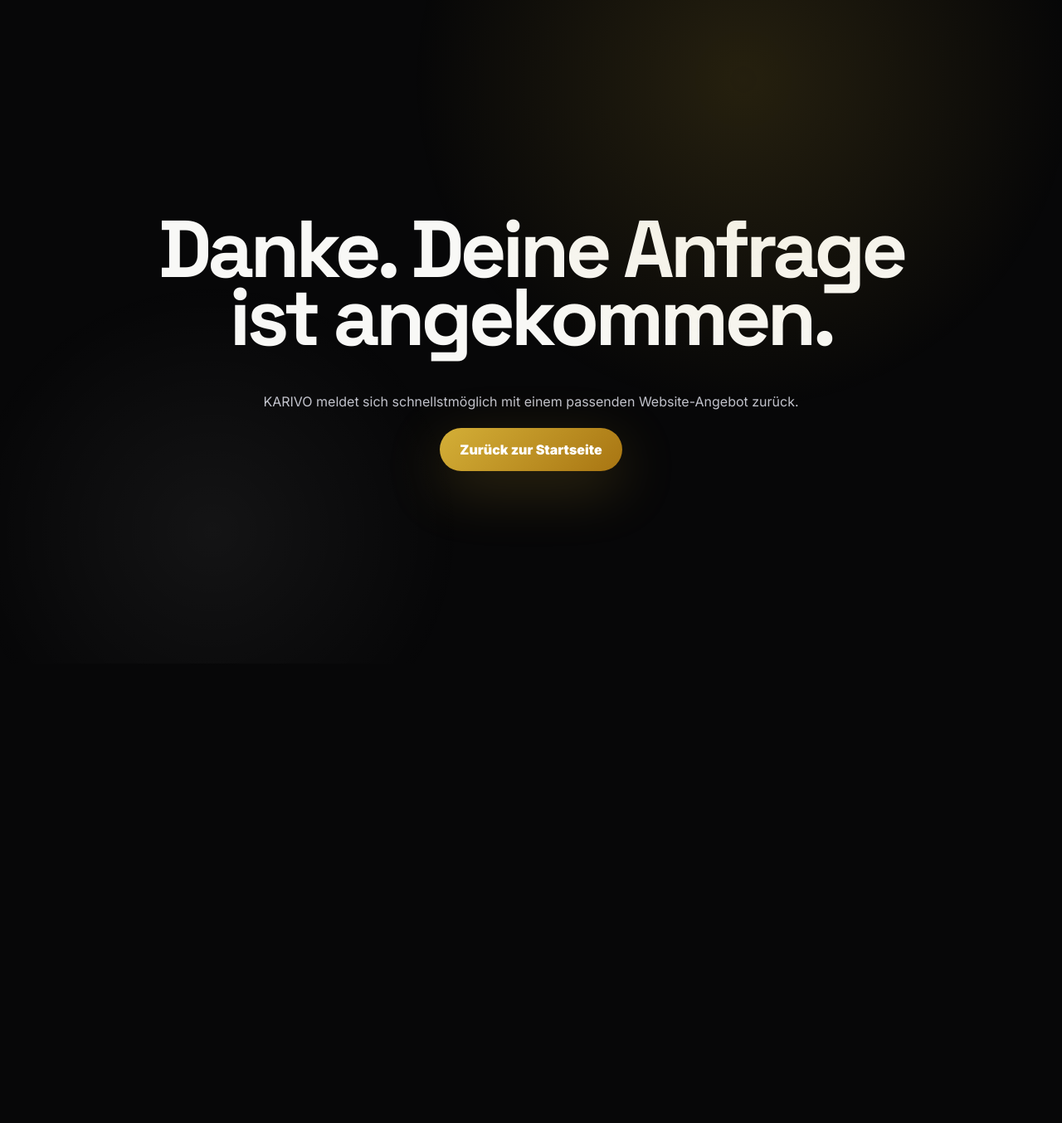
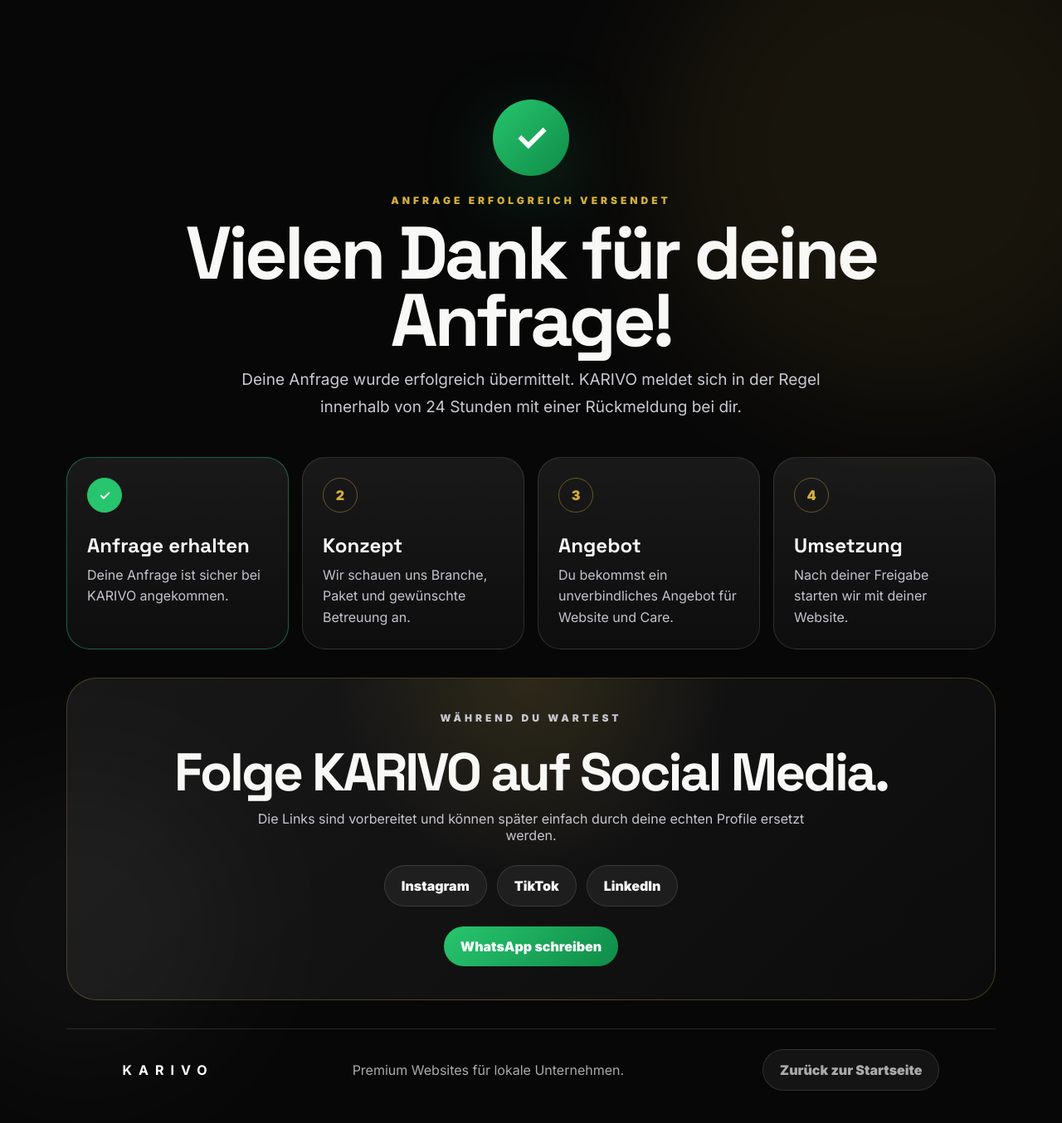
Before and after one commit to karivoberlin/karivo-website, a Next.js app: page /danke in a window 1280 px wide. Shown: the top 1354 px of the page at 83% size. Before the commit the page ends 800 px from the top, so only its background shows below. Built offline with nearby package versions, Linux system fonts and the light colour scheme.

Commit message:
Add files via upload

```diff
--- a/app/danke/page.jsx
+++ b/app/danke/page.jsx
@@ -1,9 +1,70 @@
 export default function Danke() {
   return (
-    <main className="thanks">
-      <h1>Danke. Deine Anfrage ist angekommen.</h1>
-      <p>KARIVO meldet sich schnellstmöglich mit einem passenden Website-Angebot zurück.</p>
-      <a className="btn primary" href="/">Zurück zur Startseite</a>
+    <main className="thanksPage">
+      <div className="thanksAurora thanksAuroraA" />
+      <div className="thanksAurora thanksAuroraB" />
+
+      <section className="thanksHero">
+        <div className="successIcon">✓</div>
+        <p className="eyebrow">Anfrage erfolgreich versendet</p>
+        <h1>Vielen Dank für deine Anfrage!</h1>
+        <p className="thanksSubtitle">
+          Deine Anfrage wurde erfolgreich übermittelt. KARIVO meldet sich in der Regel innerhalb von 24 Stunden mit einer Rückmeldung bei dir.
+        </p>
+      </section>
+
+      <section className="nextSteps">
+        <div className="step active">
+          <span>✓</span>
+          <div>
+            <h3>Anfrage erhalten</h3>
+            <p>Deine Anfrage ist sicher bei KARIVO angekommen.</p>
+          </div>
+        </div>
+        <div className="step">
+          <span>2</span>
+          <div>
+            <h3>Konzept</h3>
+            <p>Wir schauen uns Branche, Paket und gewünschte Betreuung an.</p>
+          </div>
+        </div>
+        <div className="step">
+          <span>3</span>
+          <div>
+            <h3>Angebot</h3>
+            <p>Du bekommst ein unverbindliches Angebot für Website und Care.</p>
+          </div>
+        </div>
+        <div className="step">
+          <span>4</span>
+          <div>
+            <h3>Umsetzung</h3>
+            <p>Nach deiner Freigabe starten wir mit deiner Website.</p>
+          </div>
+        </div>
+      </section>
+
+      <section className="thanksPanel">
+        <div>
+          <p className="eyebrow">Während du wartest</p>
+          <h2>Folge KARIVO auf Social Media.</h2>
+          <p>Die Links sind vorbereitet und können später einfach durch deine echten Profile ersetzt werden.</p>
+        </div>
+
+        <div className="socialButtons">
+          <a href="#" aria-label="Instagram">Instagram</a>
+          <a href="#" aria-label="TikTok">TikTok</a>
+          <a href="#" aria-label="LinkedIn">LinkedIn</a>
+        </div>
+
+        <a className="whatsappButton" href="#">WhatsApp schreiben</a>
+      </section>
+
+      <footer className="thanksFooter">
+        <strong>KARIVO</strong>
+        <span>Premium Websites für lokale Unternehmen.</span>
+        <a href="/">Zurück zur Startseite</a>
+      </footer>
     </main>
   );
 }
--- a/app/globals.css
+++ b/app/globals.css
@@ -807,3 +807,197 @@ footer{
   .comboGrid{grid-template-columns:1fr}
   .comboPlus{margin:auto}
 }
+
+
+/* KARIVO X 2.5 Danke-Seite & Submit Polish */
+.formHint{
+  color:#9fa0aa;
+  font-size:12px;
+  text-align:center;
+}
+.successButton{
+  background:linear-gradient(135deg,#27c56e,#0f8c48)!important;
+  box-shadow:0 20px 70px rgba(39,197,110,.24)!important;
+}
+.thanksPage{
+  min-height:100vh;
+  position:relative;
+  overflow:hidden;
+  background:#070708;
+  color:var(--white);
+  padding:120px 6% 40px;
+}
+.thanksAurora{
+  position:absolute;
+  border-radius:50%;
+  filter:blur(80px);
+  opacity:.36;
+  pointer-events:none;
+}
+.thanksAuroraA{
+  width:620px;
+  height:620px;
+  background:rgba(212,175,55,.24);
+  right:-120px;
+  top:-130px;
+}
+.thanksAuroraB{
+  width:380px;
+  height:380px;
+  background:rgba(255,255,255,.10);
+  left:-90px;
+  bottom:80px;
+}
+.thanksHero{
+  position:relative;
+  z-index:2;
+  max-width:980px;
+  margin:0 auto 44px;
+  text-align:center;
+}
+.successIcon{
+  width:92px;
+  height:92px;
+  margin:0 auto 22px;
+  border-radius:50%;
+  display:flex;
+  align-items:center;
+  justify-content:center;
+  background:linear-gradient(135deg,#27c56e,#0f8c48);
+  color:white;
+  font-size:46px;
+  font-weight:900;
+  box-shadow:0 25px 90px rgba(39,197,110,.25);
+}
+.thanksHero h1{
+  font-size:clamp(46px,7vw,92px);
+  line-height:.9;
+  letter-spacing:-4px;
+  margin:16px 0;
+}
+.thanksSubtitle{
+  max-width:760px;
+  margin:0 auto;
+  color:#c9cad2;
+  font-size:19px;
+  line-height:1.7;
+}
+.nextSteps{
+  position:relative;
+  z-index:2;
+  max-width:1120px;
+  margin:0 auto 34px;
+  display:grid;
+  grid-template-columns:repeat(4,1fr);
+  gap:16px;
+}
+.step{
+  border:1px solid var(--line);
+  border-radius:28px;
+  padding:24px;
+  background:linear-gradient(180deg,rgba(255,255,255,.075),rgba(255,255,255,.032));
+}
+.step.active{
+  border-color:rgba(39,197,110,.45);
+}
+.step span{
+  width:42px;
+  height:42px;
+  border-radius:50%;
+  display:flex;
+  align-items:center;
+  justify-content:center;
+  border:1px solid rgba(212,175,55,.42);
+  color:var(--gold);
+  font-weight:900;
+  margin-bottom:24px;
+}
+.step.active span{
+  background:#27c56e;
+  color:white;
+  border-color:#27c56e;
+}
+.step h3{
+  font-size:24px;
+  margin-bottom:8px;
+}
+.step p{
+  color:#c3c4cc;
+  line-height:1.6;
+}
+.thanksPanel{
+  position:relative;
+  z-index:2;
+  max-width:1120px;
+  margin:0 auto 34px;
+  border:1px solid rgba(212,175,55,.28);
+  border-radius:36px;
+  padding:40px;
+  text-align:center;
+  background:
+    radial-gradient(circle at 50% 0,rgba(212,175,55,.14),transparent 35%),
+    linear-gradient(135deg,rgba(255,255,255,.07),rgba(255,255,255,.025));
+}
+.thanksPanel h2{
+  font-size:clamp(34px,5vw,64px);
+  line-height:1;
+  margin:10px 0 14px;
+}
+.thanksPanel p{
+  color:#c6c7cf;
+  max-width:720px;
+  margin:0 auto 26px;
+}
+.socialButtons{
+  display:flex;
+  flex-wrap:wrap;
+  gap:12px;
+  justify-content:center;
+  margin:24px 0;
+}
+.socialButtons a,
+.whatsappButton,
+.thanksFooter a{
+  text-decoration:none;
+  border-radius:999px;
+  padding:14px 20px;
+  border:1px solid var(--line);
+  font-weight:900;
+  background:rgba(255,255,255,.055);
+  transition:.25s;
+}
+.socialButtons a:hover,
+.whatsappButton:hover,
+.thanksFooter a:hover{
+  transform:translateY(-2px);
+  border-color:rgba(212,175,55,.48);
+}
+.whatsappButton{
+  display:inline-flex;
+  background:linear-gradient(135deg,#27c56e,#0f8c48);
+  color:white;
+  border:0;
+}
+.thanksFooter{
+  position:relative;
+  z-index:2;
+  max-width:1120px;
+  margin:0 auto;
+  display:flex;
+  align-items:center;
+  justify-content:space-between;
+  gap:16px;
+  border-top:1px solid var(--line);
+  padding-top:24px;
+  color:#aaa;
+}
+.thanksFooter strong{
+  color:white;
+  letter-spacing:8px;
+}
+@media(max-width:1050px){
+  .thanksPage{padding:100px 5% 32px}
+  .nextSteps{grid-template-columns:1fr}
+  .thanksPanel{padding:30px 20px}
+  .thanksFooter{display:grid;text-align:center;justify-content:center}
+}
--- a/app/page.jsx
+++ b/app/page.jsx
@@ -23,7 +23,7 @@ export default function Home() {
       <Pricing />
       <Contact />
       <footer>
-        <strong>KARIVO X 2.4</strong>
+        <strong>KARIVO X 2.5</strong>
         <span>Websites, die Kunden überzeugen.</span>
       </footer>
     </>
--- a/components/Hero.jsx
+++ b/components/Hero.jsx
@@ -20,7 +20,7 @@ export default function Hero() {
       <motion.div className="lightBeam" animate={{ x: ["-20%", "20%", "-20%"], opacity: [0.18, 0.34, 0.18] }} transition={{ duration: 9, repeat: Infinity }} />
 
       <motion.div className="heroCopy" initial={{ opacity: 0, y: 44, filter: "blur(14px)" }} animate={{ opacity: 1, y: 0, filter: "blur(0px)" }} transition={{ duration: 0.9, delay: 1 }}>
-        <span className="badge">KARIVO X 2.4 · Premium Websites</span>
+        <span className="badge">KARIVO X 2.5 · Website + Care</span>
         <h1>Premium-Websites für lokale Unternehmen.</h1>
         <p>KARIVO erstellt moderne Websites für Restaurants, Fahrschulen, Handwerker und lokale Unternehmen — hochwertig, mobil optimiert und mit klaren monatlichen Care-Paketen.</p>
         <div className="actions">
--- a/package.json
+++ b/package.json
@@ -1,6 +1,6 @@
 {
-  "name": "karivo-x-2-4-normal-concept",
-  "version": "2.4.0",
+  "name": "karivo-x-2-5-final",
+  "version": "2.5.0",
   "private": true,
   "scripts": {
     "dev": "next dev",
```
Also changed, not shown: components/Sections.jsx (+41 -5 lines), 1 other file (tests, documents, lock files or other folders).
